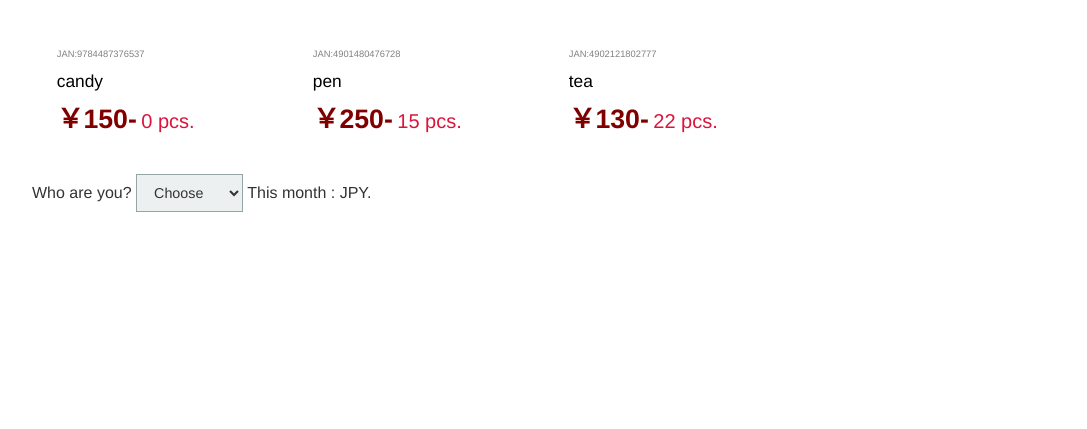
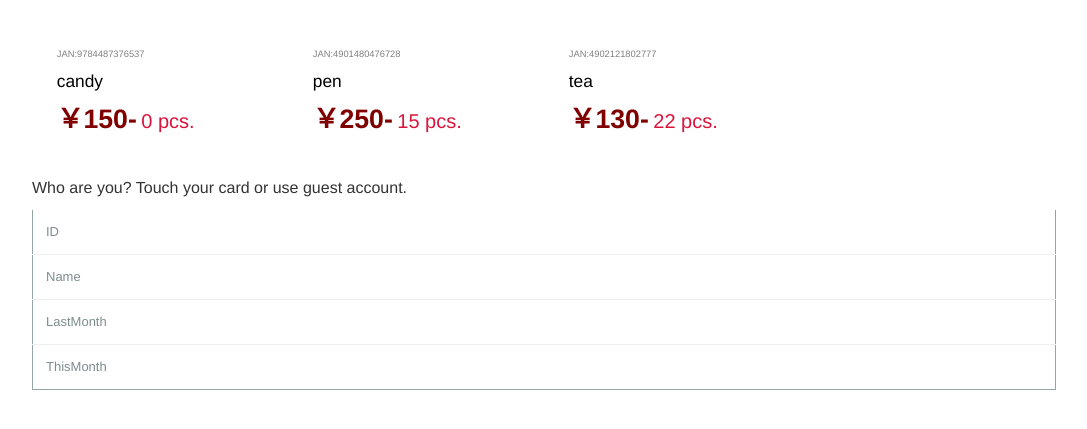
Before and after one commit to ShogoKitajima/explosionPOS, a Django app: page /cms/shop/ in a window 1280 px wide; the page is wider, and only the part inside the window is pictured. Shown: the part 258-687 px from the top of that part, without its empty margins (96-1183 px from the left). Run offline with Django 3.2, Linux system fonts and the light colour scheme; data comes from the database, SQL or seed files in the repository.

Commit message:
とちゅう

```diff
--- a/explosionPOS/cms/static/cms/shop.js
+++ b/explosionPOS/cms/static/cms/shop.js
@@ -1,5 +1,4 @@
 "use strict";
-var slcUser = document.getElementById('SelectUser');
 var slcValue = document.getElementById('SelectValue');
 var txtJan = document.getElementById('TxtJAN');
 var spnPrice = document.getElementById('SpanPrice');
@@ -28,9 +27,18 @@
 };
 slider_animation();
 
-slcUser.addEventListener('change',function(e){
+	var userinfoUpdate = function(){
+		console.log("send");
+		$.getJSON("http://localhost:10080/?callback=?",{},
+			function(data,status){
+				console.log("suc");
+				if(data.student_info!=null){
+					var student_id = data.student_info.number;
+					console.log(student_id);
+					$("#userinfo_student_id").val(student_id);
+					$("#userinfo_name").val(data.student_info.name);
 					var r = new XMLHttpRequest();
-	r.open("GET", "../userinfo/?user=" + slcUser.options[slcUser.selectedIndex].value, true);
+					r.open("GET", "../userinfo/?user=" + student_id, true);
 					r.onreadystatechange = function () {
 						if (r.readyState != 4 || r.status != 200) return;
 						var res = JSON.parse(r.responseText);
@@ -47,7 +55,15 @@
 						}
 					};
 					r.send(null);
-});
+					setTimeout(userinfoUpdate,12000);
+				}else{
+					setTimeout(userinfoUpdate,3000);
+				}
+			}
+		);
+	};
+	userinfoUpdate();
+
 var slcValueRemoveChildAll = function(){while (slcValue.firstChild) slcValue.removeChild(slcValue.firstChild);};
 var costUpdateValue = function(){
 	if(txtJan.value in itemPrice){
--- a/explosionPOS/cms/templates/cms/shop.html
+++ b/explosionPOS/cms/templates/cms/shop.html
@@ -23,14 +23,18 @@
 	<form id="mainForm" action="{% url 'cms:buy' %}" method="post">
 		{% csrf_token %}
 		<div id="ContainerQ1">
-			Who are you?
-			<select id="SelectUser" name="user">
-				<option value="">Choose</option>
-				{% for user in users %}
-				<option value="{{ user.id }}"> {{ user.name }} </option>
-				{% endfor %}
-			</select>
-			This month :<span id="SpanThismonthCost"></span> JPY.
+			Who are you? Touch your card or use guest account.<br />
+
+
+			<table id="userInfo">
+				<tbody>
+					<tr><td>ID</td><td id="userinfo_student_id"></td></tr>
+					<tr><td>Name</td><td id="userinfo_name"></td></tr>
+					<tr><td>LastMonth</td><td id="userinfo_LastmonthCost"></td></tr>
+					<tr><td>ThisMonth</td><td id="userinfo_ThismonthCost"></td></tr>
+				</tbody>
+			</table>
+
 		</div>
 		<div id="ContainerQ2">
 			<!-- textBoxが一つの場合、Enter押下で即座に爆裂する -->
@@ -54,10 +58,12 @@
 	"use strict";
 	var itemPrice = [];
 	var itemStock = [];
+
 	{% for item in items %}
 		itemPrice["{{ item.code }}"] = {{ item.selling_price }};
 		itemStock["{{ item.code }}"] = {{ item.stock }};
 	{% endfor %}
+
 </script>
 <script src="{% static 'cms/shop.js' %}"></script>
 {% endblock %}
```
Lines whose indentation alone changed are shown as unchanged.
